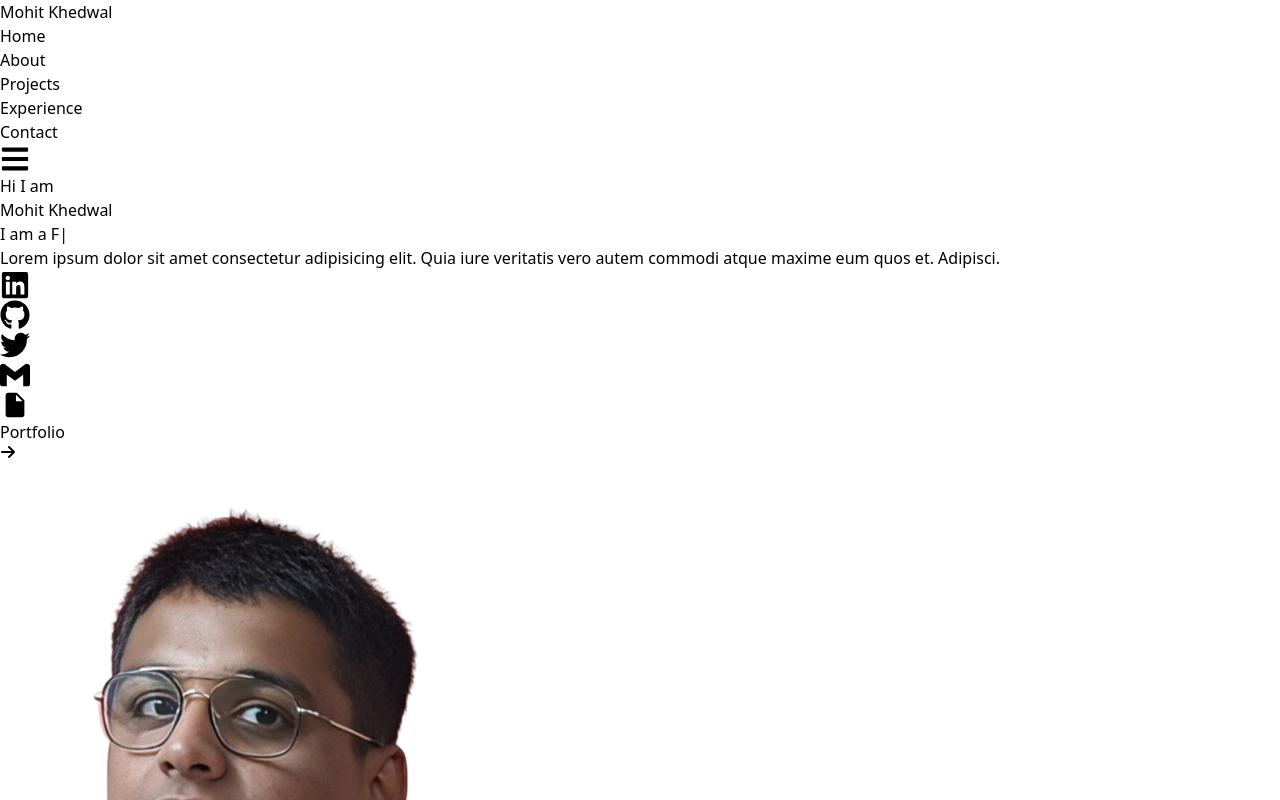
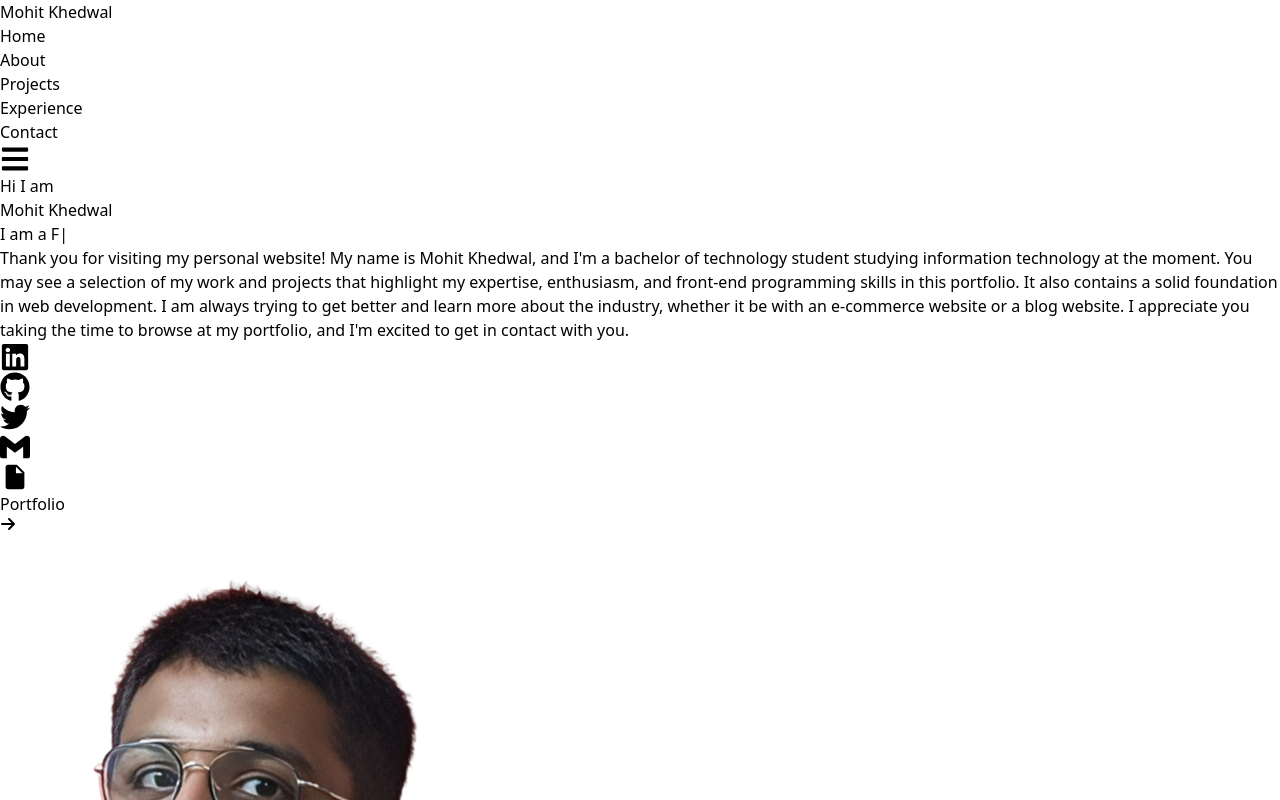
Before and after one commit to MohitKhedwal/Portfolio, a React (Vite) app: page /Resume.pdf in a window 1280 px wide. Shown: the top 800 px of the page. Built offline with nearby package versions, Linux system fonts and the light colour scheme.

Commit message:
commit 4

```diff
--- a/src/Components/Home.jsx
+++ b/src/Components/Home.jsx
@@ -83,8 +83,8 @@ function Home() {
                     <h1 className=' text-5xl sm:text-5xl text-black font-bold'  >Mohit Khedwal</h1>
                     <h2 className='text-4xl sm:text-4xl' >   I am a   <span ref={el}> </span> </h2>
                     <p className='sm:text-xl  text-lg'>
-                        Lorem ipsum dolor sit amet consectetur adipisicing elit. Quia iure veritatis vero autem commodi atque maxime eum quos et. Adipisci.
-                    </p>
+                    Thank you for visiting my personal website! My name is Mohit Khedwal, and I'm a bachelor of technology student studying information technology at the moment. You may see a selection of my work and projects that highlight my expertise, enthusiasm, and front-end programming skills in this portfolio. It also contains a solid foundation in web development. I am always trying to get better and learn more about the industry, whether it be with an e-commerce website or a blog website. I appreciate you taking the time to browse at my portfolio, and I'm excited to get in contact with you.
+                          </p>
                     <div className='flex md:hidden w-full mt-2 p-2 pl-0'>
                       <ul className='flex gap-x-3 '>
                         {
```
